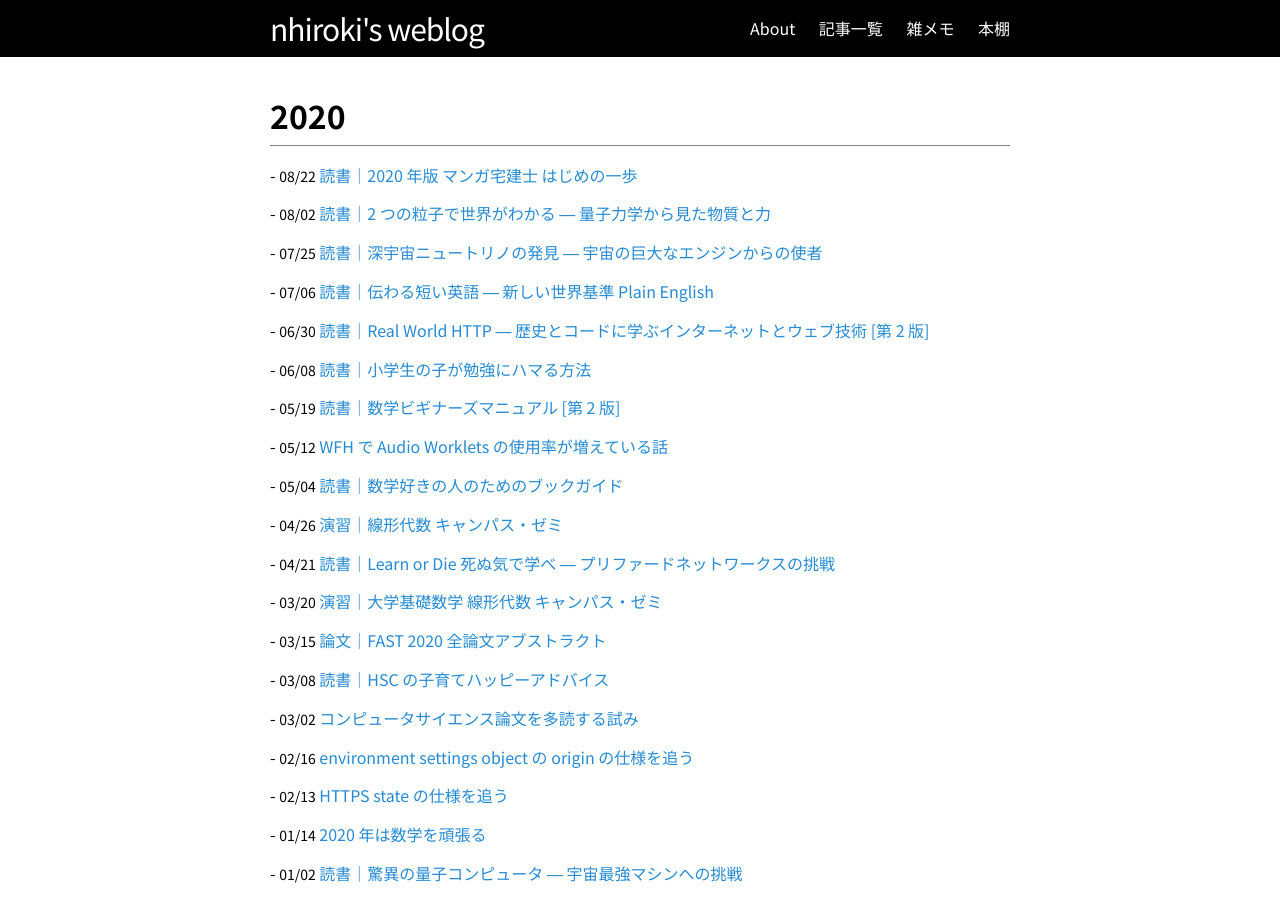
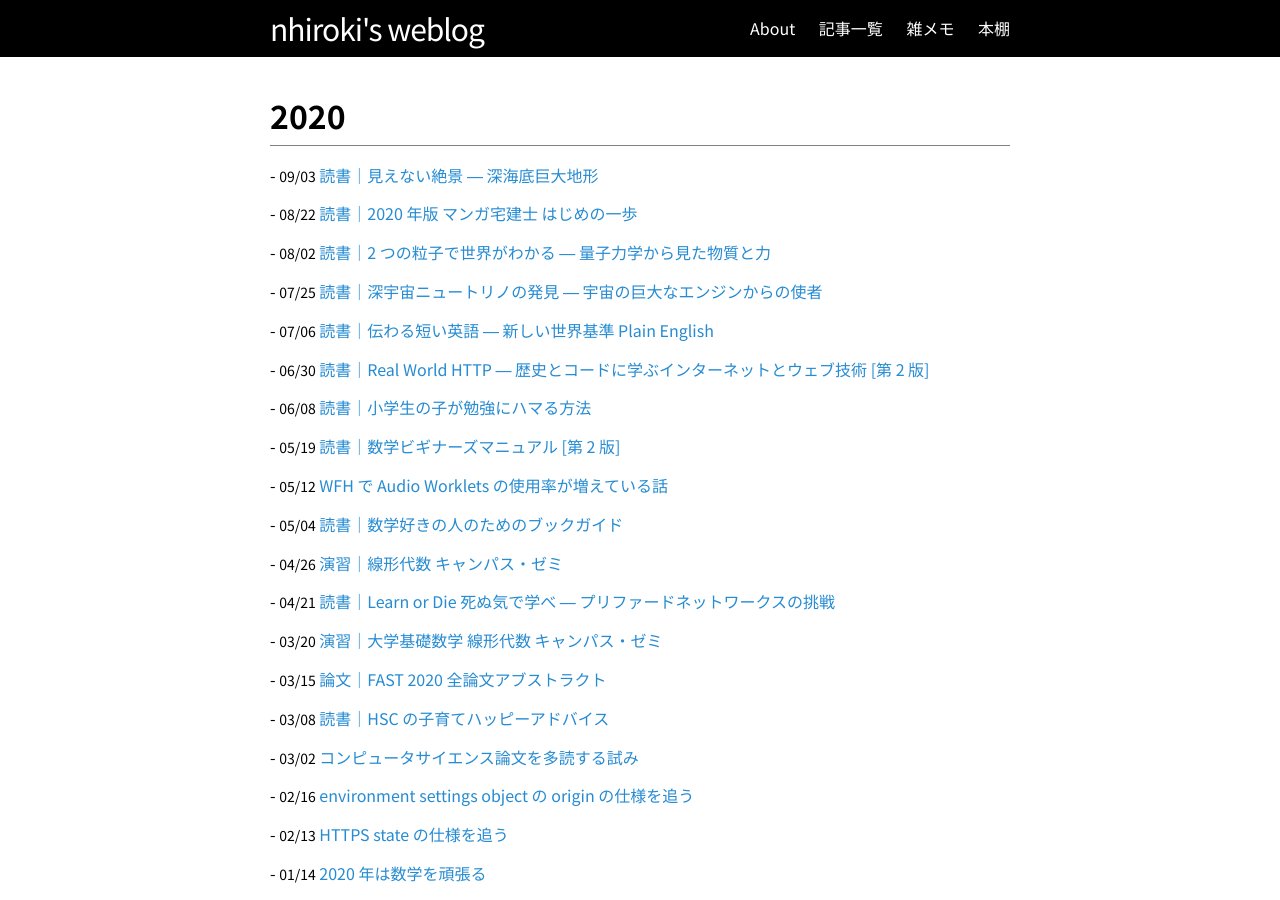
Before and after one commit to nhiroki/nhiroki.github.io, a Jekyll site: the page built from index.html, in a window 1280 px wide and 900 px high. Built offline with Jekyll 4.4.1, drawn with Linux system fonts in a browser that asks for light colours; some of the changed lines change nothing that is shown.

Commit message:
Publish a new article

```diff
--- /dev/null
+++ b/_posts/2020-09-03-book-huge-landforms-in-deep-sea.md
@@ -0,0 +1,64 @@
+---
+layout: post
+title: "読書｜見えない絶景 ― 深海底巨大地形"
+date: 2020-09-03 00:00:00 +09:00
+tags: book
+image: /images/book-huge-landforms-in-deep-sea.webp
+---
+
+『見えない絶景 ― 深海底巨大地形』の読書メモです。日経サイエンス 2020 年 8 月号のブックレビューで紹介されているのを見て買いました。自分自身の興味もさることながら、長男が火山や深海にすごく興味があるので子どもに教えられる知識を蓄えていきたいという気持ちで読みました。
+
+![表紙](/images/book-huge-landforms-in-deep-sea.webp)
+
+世界各地の深海巨大地形の紹介から始まり、それがどのように作られたのか、今後どうなっていくのかが、筆者の海洋探査のエピソードと共に軽快な口調で語られます。果ては海を飛び出し、地球の誕生やこの宇宙の成り立ちにまで話が広がります。読んでいてワクワクする本でした。
+
+> 深海底は宇宙につながっています ― p.244
+
+# 読書メモ
+
+[Twitter でのメモ書き](https://twitter.com/nhiroki_/status/1299365009261166593)
+
+**第 1 章　深海底世界一周**
+
+- 本章では仮想的な潜水調査船「ヴァーチャル・ブルー」に乗り込み、日本から東廻りに世界一周コースを辿りつつ、途中の深海底地形や陸上火山の紹介をする、というストーリーになっている。
+- 日本海溝ってめっちゃ深いんだね。最も深いところで 8000 メートルくらいある。陸側斜面には地震による地滑りの痕跡がたくさん残っているらしい。地滑りの影響で埋められてしまったのか、大きな海底谷があまりないらしい。
+- 地球表層の高度・水深の割合を示したヒプソグラフが面白い。陸上では標高 0-1000m、水中では水深 4000-5000m にピークを持ったバイモーダルな分布をしていて、これが地球を特徴づけているらしい。他の惑星ではユニモーダルだったりマルチモーダルだったりするとのこと。
+- 地球の構造とプルームテクトニクスを示した図 1-10 が分かりやすい。地殻と上部マントルを合わせてプレートと呼び、通常のプルームは上部マントルと下部マントルの境界までしか上がってこない。これに対しスーパープルームになるとプレートを突き破って噴出し、それが火山を形成する。
+- プレートの運動によって地殻と上部マントルは移動するが、ホットスポットを形成する下部マントルは動かないため、結果としてプレート上のマグマの吹出口が移動し、ハワイ-天皇海山列のような地形を構成する。活動を終えた火山は沈降していくらしいので、現在のハワイ諸島もいずれ沈むのかな・・・。
+- キラウェア火山の溶岩流見てみたかった。もう止まってるらしい
+- 「プルーム」って「煙」って意味だったのか。そして「天皇海山列」って日本人が付けた名前じゃなかったのか。
+- 東太平洋海膨には熱水噴出孔があり、そこでは多様な生物が独特な生態系を構築している。一方で激しい火山活動によって生き物たちが焼かれて滅亡することもある。こういう場所を「バーベキューサイト」と呼ぶらしい。なかなかパンチの効いた名前だな。
+- チリ周辺で大きな地震が多いのは、プレートがせり出してくる東太平洋海膨とプレートが沈み込んでいくチリ海溝の距離が短いからなのか。プレートが十分に冷え切らず軽いため浅い角度で沈み込み、プレート間の摩擦が大きくなるらしい。
+- 大西洋中央海嶺から大量のマグマが噴き上がったことで超大陸パンゲアが引き裂かれて大西洋が生まれたのか。パンゲアができた頃は海嶺辺りのプルームの活動が比較的穏やかだったってことなんだろうけど、何で活発化したんだろう？
+- この本の著者は三太洋 (太平洋・大西洋・インド洋) の全てに潜航した最初の人間らしく、特にインド洋は著者らの研究チームが世界初の潜航調査をしたらしい。日本が深海探査に力を入れてるのは知ってたけど、そんなレベルとは知らなかった。
+- [重力計](https://ja.wikipedia.org/wiki/%E9%87%8D%E5%8A%9B%E6%B3%95)というものがあるのか。いや、普通に考えればあって然るべきなんだけど、地球における重力の測定とは何らかの物質の質量を測るのとセットで考えていたので、地球自体の重力場を測定するという視点がなかった。深海探査においては海底を構成する岩石の密度測定に使うらしい。周囲の岩石に比べて密度が高い場合、それは地球内部で圧縮されて重たくなったマントルの可能性がある。
+
+> 重力異常から、地下構造の起伏を知ることができ、地下に高密度の岩石があると、重力値は標準重力値よりも大きくなり、低密度の岩石がある場合は小さくなる。これらから重力値を測定して、地下構造を推定することができる。
+>
+> ― [重力異常 - Wikipedia](https://ja.wikipedia.org/wiki/%E9%87%8D%E5%8A%9B%E7%95%B0%E5%B8%B8)
+
+- 自分は天文学・宇宙物理学における重力異常のイメージが強かった。
+
+> 測地学・地球物理学の分野と、天文学・宇宙物理学の分野の双方で、上記の意味で同じ用語が使われているが、対象が異なるため概念も異なる。
+>
+> ― [重力異常 - Wikipedia](https://ja.wikipedia.org/wiki/%E9%87%8D%E5%8A%9B%E7%95%B0%E5%B8%B8)
+
+**第 2 章　深海巨大地形の謎に挑む**
+
+- 深海の地形が巨大化する理由、海溝が太平洋に多い理由、トランスフォーム断層や海台などができる仕組み、など。
+- トランスフォーム断層ができるのは地球の自転速度が緯度によって異なるため、プレートに歪みが生じるからなのか。ゆえに南北に伸びた海嶺に対して、トランスフォーム断層はそれを横切る自転方向に走る。
+- マグネシウムのことを[苦土 (くど) と呼ぶ](https://ja.wikipedia.org/wiki/%E3%83%9E%E3%82%B0%E3%83%8D%E3%82%B7%E3%82%A6%E3%83%A0#%E5%90%8D%E7%A7%B0)らしい。苦い味に由来する。そういえば塩化マグネシウムのことも苦汁 (にがり) っていうね。
+
+**第 3 章　プレートテクトニクスのはじまり**
+
+- マグマオーシャン仮説、地球初期のプレートを構成する岩石の考察、ハワイの溶岩湖におけるプレートテクトニクスに類似した現象の研究、など。
+- 溶岩湖の表面でもプレートに似た構造が形成され、海嶺・海溝・トランスフォーム断層に似た現象が見られるらしい。
+
+**第 4 章　冥王代の物語**
+
+- 宇宙の誕生から地球の冥王代における主要イベントを紹介した章。元素の誕生、鉱物と岩石の生成、地球の誕生 (マグマオーシャン・空と海の始まり・プレートテクトニクスの開始・陸の生成)、月の誕生とジャイアントインパクト、隕石重爆撃、など。
+- 地球の終焉といえば赤色巨星になった太陽に飲み込まれるイメージだったけど、それよりだいぶ前に地球内部が冷えてプレートテクトニクスが終わり、海が消滅するから人間が住めなくなるのか。海が干上がって深海の巨大地形が露わになった地球を見てみたい気もするけど、住めなくなるのは嫌だね。
+
+**終章　深海底と宇宙**
+
+- 深海に巨大地形ができる仕組みのまとめ、斉一説と天変地異説、地球科学の新しいパラダイムの話。
--- a/books.md
+++ b/books.md
@@ -1,7 +1,7 @@
 ---
 layout: page
 title: 本棚
-date: 2020/08/02
+date: 2020/09/02
 permalink: /books/
 ---
 
@@ -278,6 +278,7 @@ permalink: /books/
 - ([途中](https://twitter.com/nhiroki_/status/1159146915491012609)) トコトンやさしいモータの本
 - ([途中](https://twitter.com/nhiroki_/status/1213117156205850631)) 弱点克服 大学生の線形代数 改訂版
 
+- ([2020](/2020/09/03/book-huge-landforms-in-deep-sea)) 見えない絶景 ― 深海底巨大地形
 - ([2020](/2020/08/02/book-boson-and-fermion)) 2 つの粒子で世界がわかる ― 量子力学から見た物質と力
 - ([2020](/2020/07/25/book-discovery-of-neutrino-from-deep-space)) 深宇宙ニュートリノの発見 ― 宇宙の巨大なエンジンからの使者
 - ([2020](/2020/05/19/book-math-beginners-manual)) 数学ビギナーズマニュアル [第 2 版]
```
Also changed, not shown: images/book-huge-landforms-in-deep-sea.webp (added).
